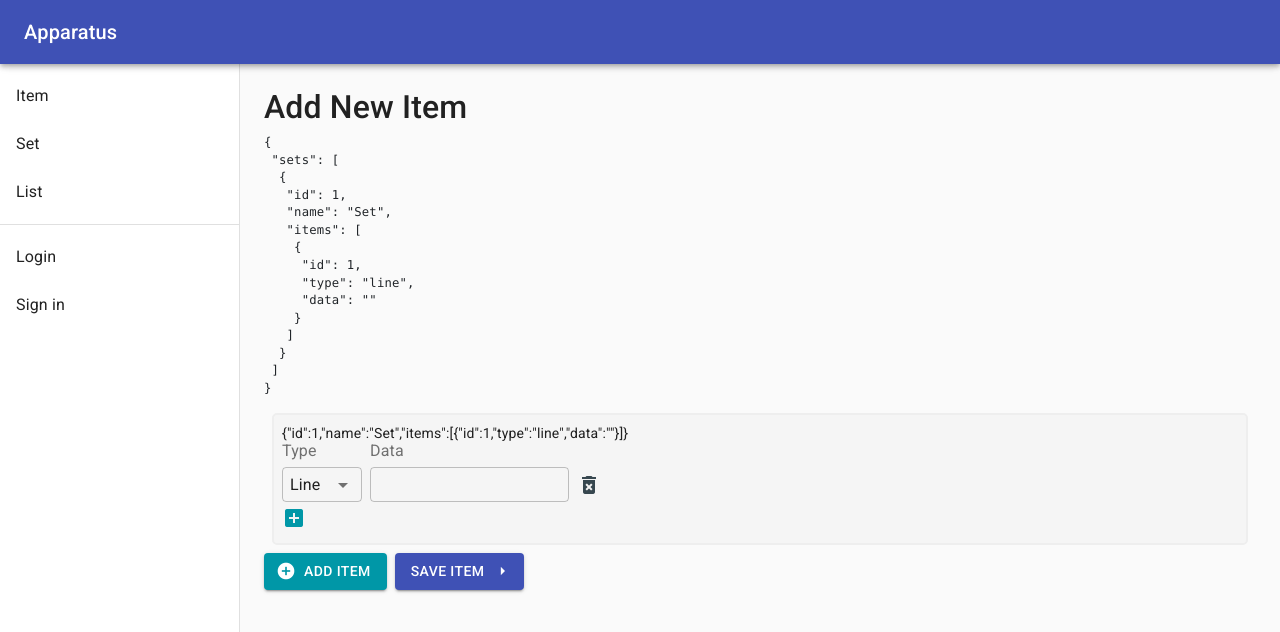
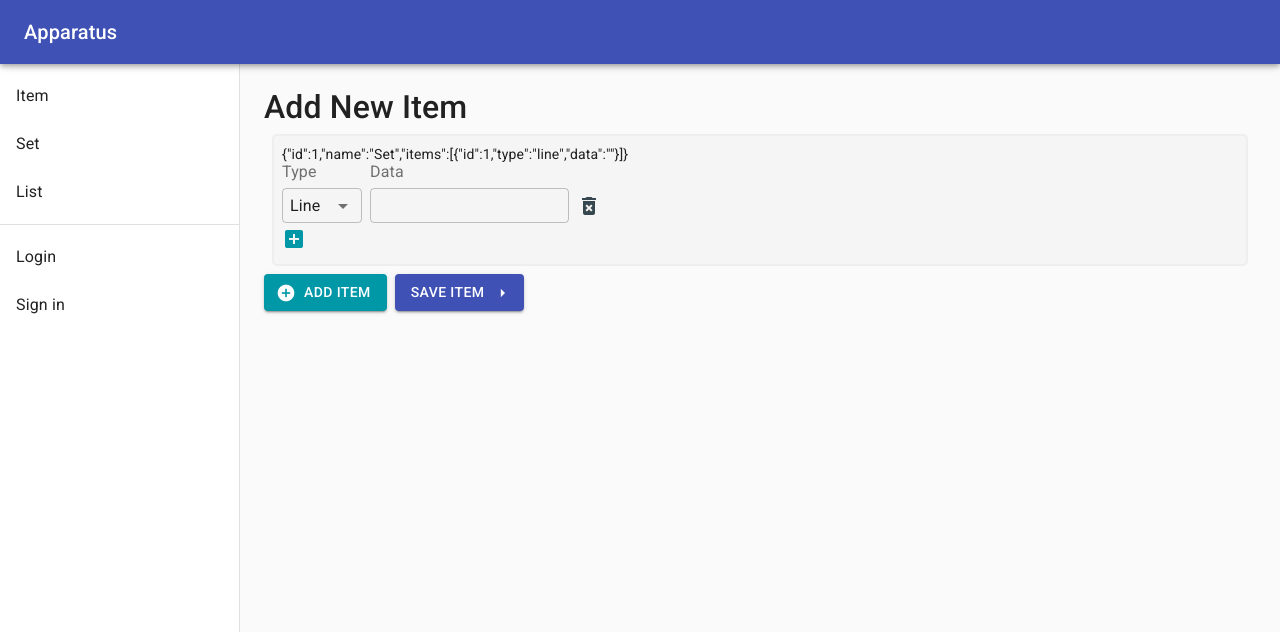
Before and after one commit to RyotaBannai/apparatus, a React (Create React App) app in the folder app/: page /item in a window 1280 px wide. Shown: the top 632 px of the page. Built offline with nearby package versions, Linux system fonts and the light colour scheme.

Commit message:
change not to track component id. and restore data of items from activeVar when changing the pages.

```diff
--- a/app/src/components/Item/Add.tsx
+++ b/app/src/components/Item/Add.tsx
@@ -66,12 +66,7 @@ const takeId = () => {
 
 export const Add: React.FC<Props> = () => {
   const classes = useStyles();
-  let default_form: any[] = [
-    {
-      id: takeId(),
-      item: <ApparatusSet id={counter.uuid} />,
-    },
-  ];
+  let default_set: any[] = [<ApparatusSet id={takeId()} />];
   const { filterSet, cleanSet } = useSet();
   const [children, setChild] = useState<Array<any>>([]);
   const [saveSnackBarOpen, setOpen] = useState(false);
@@ -85,21 +80,10 @@ export const Add: React.FC<Props> = () => {
   const callSetChild = (_children: Array<any> | null) => {
     let newChildren;
     if (_children instanceof Array) {
-      newChildren = [
-        ..._children,
-        {
-          id: takeId(),
-          item: <ApparatusSet id={counter.uuid} />,
-        },
-      ];
+      newChildren = [..._children, <ApparatusSet id={takeId()} />];
     } else {
       setChild([]);
-      newChildren = [
-        {
-          id: takeId(),
-          item: <ApparatusSet id={counter.uuid} />,
-        },
-      ];
+      newChildren = [<ApparatusSet id={takeId()} />];
     }
     setChild(newChildren);
   };
@@ -134,35 +118,15 @@ export const Add: React.FC<Props> = () => {
 
   useEffect(() => {
     if (data.sets.length > 0) {
-      let newChildren: any[] = [];
-      from(data.sets)
-        .pipe(
-          map((item) => {
-            _.unset(item, "__typename");
-            return item;
-          })
-        )
-        .subscribe({
-          next(item) {
-            if (item instanceof Object && "id" in item) {
-              newChildren = [
-                ...newChildren,
-                {
-                  id: item["id"],
-                  item: <ApparatusSet {...item} />,
-                },
-              ];
-            }
-          },
-          error(err) {
-            console.log(`Rxjs at Item Add component. ${err}`);
-          },
-          complete() {
-            setChild(newChildren);
-          },
-        });
+      let old_sets: any[] = [];
+      for (const set of data.sets) {
+        if (set instanceof Object && "id" in set) {
+          old_sets = [...old_sets, <ApparatusSet {...set} />];
+        }
+      }
+      setChild(old_sets);
     } else {
-      setChild(default_form);
+      setChild(default_set);
     }
   }, []);
 
@@ -171,8 +135,8 @@ export const Add: React.FC<Props> = () => {
   return (
     <div>
       <h2>Add New Item</h2>
-      <pre>{JSON.stringify(data, null, 1)}</pre>
-      {children.map((child) => child.item)}
+      {/* <pre>{JSON.stringify(data, null, 1)}</pre> */}
+      {children.map((child) => child)}
       <Grid container alignItems="center" direction="row" spacing={1}>
         <Grid item>
           <Button
--- a/app/src/components/Item/ApparatusItem.tsx
+++ b/app/src/components/Item/ApparatusItem.tsx
@@ -91,7 +91,7 @@ export const ApparatusItem: React.FC<Props> = ({
     if (left_items === 0) hideSet(false);
   };
   useEffect(() => {
-    setChange("type", "line");
+    if (type === undefined && data === undefined) setChange("type", "line");
   }, []);
 
   if (!show) return <></>;
--- a/app/src/components/Item/ApparatusSet.tsx
+++ b/app/src/components/Item/ApparatusSet.tsx
@@ -95,17 +95,15 @@ const takeId = () => {
 
 interface Props {
   id: number;
+  name?: string;
   items?: Array<any>;
 }
 
-export const ApparatusSet: React.FC<Props> = ({ id }) => {
+export const ApparatusSet: React.FC<Props> = ({ id, name, items }) => {
   const classes = useStyles();
   const [show, setShow] = useState<boolean>(true);
-  let default_form: any[] = [
-    {
-      id: takeId(),
-      item: <ApparatusItem set_id={id} id={counter.uuid} hideSet={setShow} />,
-    },
+  let default_item: any[] = [
+    <ApparatusItem set_id={id} id={takeId()} hideSet={setShow} />,
   ];
   const [children, setChild] = useState<Array<any>>([]);
   const { updateName } = useSet();
@@ -115,21 +113,11 @@ export const ApparatusSet: React.FC<Props> = ({ id }) => {
     if (_children instanceof Array) {
       newChildren = [
         ..._children,
-        {
-          id: takeId(),
-          item: (
-            <ApparatusItem set_id={id} id={counter.uuid} hideSet={setShow} />
-          ),
-        },
+        <ApparatusItem set_id={id} id={takeId()} hideSet={setShow} />,
       ];
     } else {
       newChildren = [
-        {
-          id: takeId(),
-          item: (
-            <ApparatusItem set_id={id} id={counter.uuid} hideSet={setShow} />
-          ),
-        },
+        <ApparatusItem set_id={id} id={takeId()} hideSet={setShow} />,
       ];
     }
     setChild(newChildren);
@@ -147,39 +135,25 @@ export const ApparatusSet: React.FC<Props> = ({ id }) => {
   });
 
   useEffect(() => {
-    //   if (data.items.length > 0) {
-    //     let newChildren: any[] = [];
-    //     from(data.items)
-    //       .pipe(
-    //         map((item) => {
-    //           _.unset(item, "__typename");
-    //           return item;
-    //         })
-    //       )
-    //       .subscribe({
-    //         next(item) {
-    //           if (item instanceof Object && "id" in item) {
-    //             newChildren = [
-    //               ...newChildren,
-    //               {
-    //                 id: item["id"],
-    //                 item: (
-    //                   <ApparatusItem {...item} L_ADD_ITEM={L_ADD_ITEM} />
-    //                 ),
-    //               },
-    //             ];
-    //           }
-    //         },
-    //         error(err) {
-    //           console.log(`Rxjs at Item Add component. ${err}`);
-    //         },
-    //         complete() {
-    //           setChild(newChildren);
-    //         },
-    //       });
-    //   } else {
-    setChild(default_form);
-    //   }
+    if (items !== undefined) {
+      let old_items: any[] = [];
+      for (const item of items) {
+        console.log(item);
+        old_items = [
+          ...old_items,
+          <ApparatusItem
+            set_id={id}
+            id={item.id}
+            type={item.type}
+            data={item.data}
+            hideSet={setShow}
+          />,
+        ];
+      }
+      setChild(old_items);
+    } else {
+      setChild(default_item);
+    }
   }, []);
 
   const is_set = () => data?.getSet.items.length > 1;
@@ -196,7 +170,7 @@ export const ApparatusSet: React.FC<Props> = ({ id }) => {
                 id="data"
                 required
                 className={classes.formData}
-                defaultValue={"Set"}
+                defaultValue={name ?? "Set"}
                 onChange={updateSetName}
               />
             </Grid>
@@ -204,7 +178,7 @@ export const ApparatusSet: React.FC<Props> = ({ id }) => {
         ) : (
           <></>
         )}
-        {children.map((child) => child.item)}
+        {children.map((child) => child)}
         <Grid container alignItems="center" direction="row" spacing={1}>
           {is_set() ? (
             <Grid item className={classes.addItemHugeButton}>
--- a/app/src/pages/Login.tsx
+++ b/app/src/pages/Login.tsx
@@ -78,7 +78,6 @@ export const Login: React.FC<Props> = () => {
               color="primary"
               endIcon={<Icon>arrow_right</Icon>}
               onClick={(e: any) => {
-                console.log("clicked");
                 e.preventDefault();
                 let variables: any = {
                   email: email.value,
```
